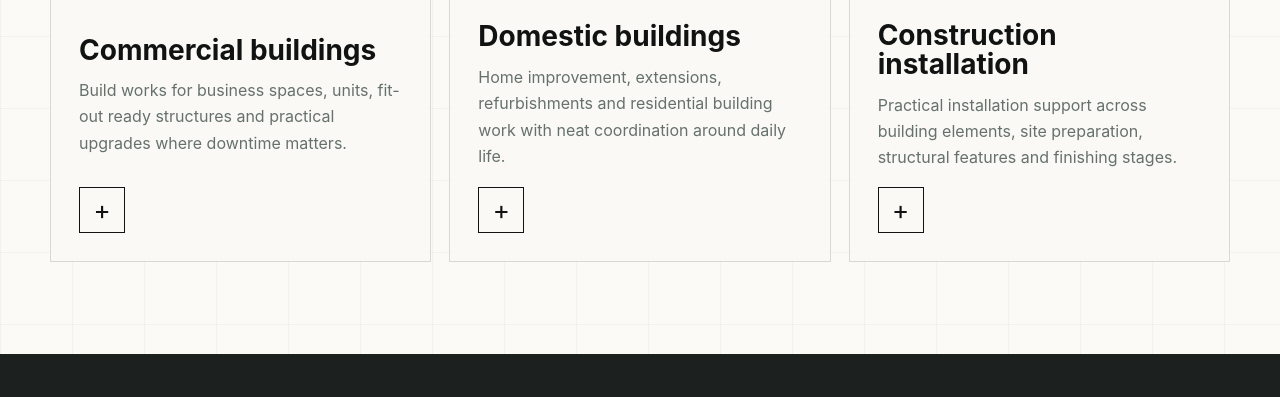
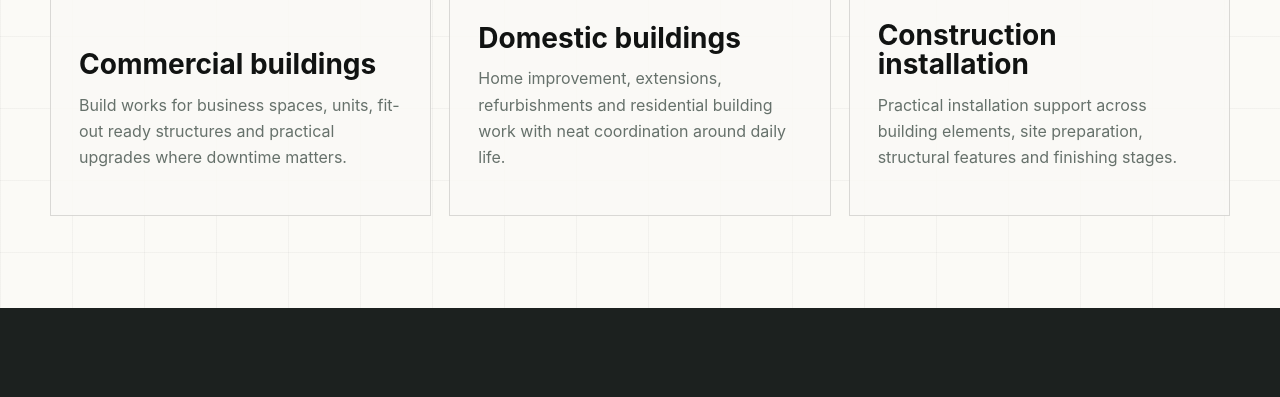
Before and after one commit to tanyak26/rs-buildpro-ltd, a website: page index.html in a window 1280 px wide. Shown: the part 1260-1657 px from the top of the page. Drawn offline with Linux system fonts and the light colour scheme.

Commit message:
Remove RS home card plus icons

```diff
--- a/index.html
+++ b/index.html
@@ -65,7 +65,6 @@
               <h3>Commercial buildings</h3>
               <p>Build works for business spaces, units, fit-out ready structures and practical upgrades where downtime matters.</p>
             </div>
-            <span class="tile-arrow" aria-hidden="true">+</span>
           </article>
           <article class="service-tile">
             <div class="tile-media"><img src="assets/images/domestic-build-detail.png" alt="Domestic renovation framing and building materials"></div>
@@ -73,7 +72,6 @@
               <h3>Domestic buildings</h3>
               <p>Home improvement, extensions, refurbishments and residential building work with neat coordination around daily life.</p>
             </div>
-            <span class="tile-arrow" aria-hidden="true">+</span>
           </article>
           <article class="service-tile">
             <div class="tile-media"><img src="assets/images/fit-ready-installation.png" alt="Fit-ready construction installation services and prepared wall details"></div>
@@ -81,7 +79,6 @@
               <h3>Construction installation</h3>
               <p>Practical installation support across building elements, site preparation, structural features and finishing stages.</p>
             </div>
-            <span class="tile-arrow" aria-hidden="true">+</span>
           </article>
         </div>
       </div>
```
